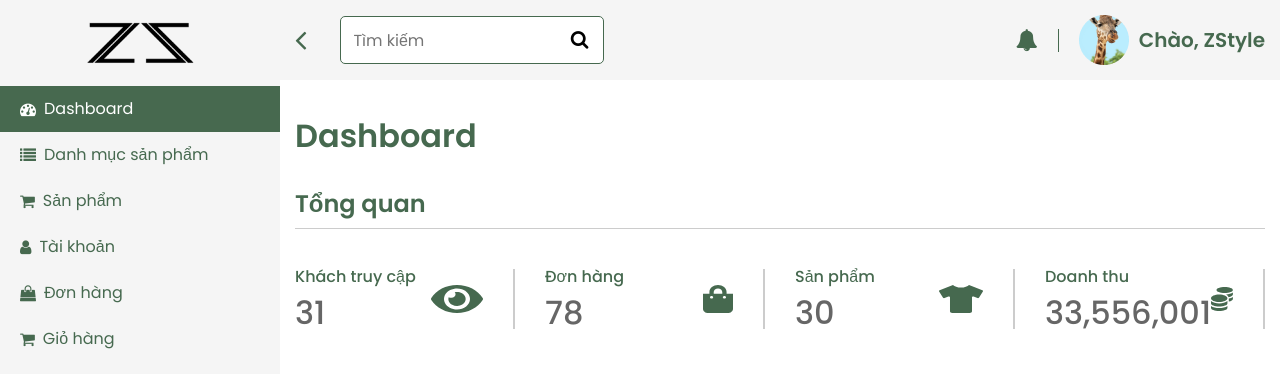
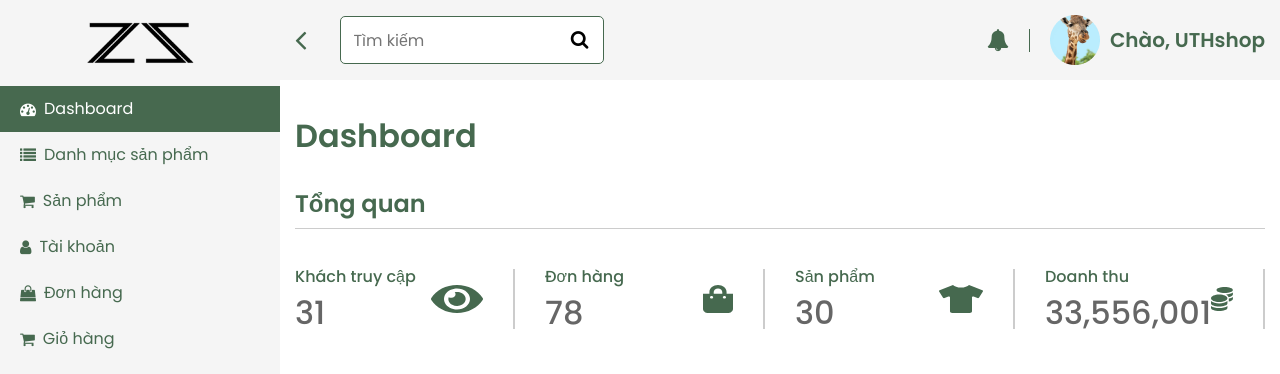
Before and after one commit to minhhoangcong/web_TMDT, a PHP site: page /view/admin/index.php in a window 1280 px wide. Shown: the top 374 px of the page. Run offline with PHP 8.4, Linux system fonts and the light colour scheme; the visitor is signed in with stand-in values (Sample User, id 1); data comes from the database, SQL or seed files in the repository; some libraries are stand-ins or nearby versions.

```diff
--- a/view/admin/binhluan.php
+++ b/view/admin/binhluan.php
@@ -85,7 +85,7 @@ foreach ($binhluan as $item) {
               <div class="header-avatar">
                 <img src="../layout/assets/images/avatar.png" alt="" />
               </div>
-              <div class="header-name">Chào, ZStyle</div>
+              <div class="header-name">Chào, UTHshop</div>
             </div>
           </div>
         </div>
--- a/view/admin/cart.php
+++ b/view/admin/cart.php
@@ -88,7 +88,7 @@ foreach ($cart as $item) {
               <div class="header-avatar">
                 <img src="../layout/assets/images/avatar.png" alt="" />
               </div>
-              <div class="header-name">Chào, ZStyle</div>
+              <div class="header-name">Chào, UTHshop</div>
             </div>
           </div>
         </div>
--- a/view/admin/catalog.php
+++ b/view/admin/catalog.php
@@ -100,7 +100,7 @@
               <div class="header-avatar">
                 <img src="../layout/assets/images/avatar.png" alt="" />
               </div>
-              <div class="header-name">Chào, ZStyle</div>
+              <div class="header-name">Chào, UTHshop</div>
             </div>
           </div>
         </div>
--- a/view/admin/dadung_voucher.php
+++ b/view/admin/dadung_voucher.php
@@ -38,7 +38,7 @@
               <div class="header-avatar">
                 <img src="../layout/assets/images/avatar.png" alt="" />
               </div>
-              <div class="header-name">Chào, ZStyle</div>
+              <div class="header-name">Chào, UTHshop</div>
             </div>
           </div>
         </div>
--- a/view/admin/dashboard.php
+++ b/view/admin/dashboard.php
@@ -21,7 +21,7 @@
               <div class="header-avatar">
                 <img src="../layout/assets/images/avatar.png" alt="" />
               </div>
-              <div class="header-name">Chào, ZStyle</div>
+              <div class="header-name">Chào, UTHshop</div>
             </div>
           </div>
         </div>
--- a/view/admin/design.php
+++ b/view/admin/design.php
@@ -55,7 +55,7 @@
               <div class="header-avatar">
                 <img src="../layout/assets/images/avatar.png" alt="" />
               </div>
-              <div class="header-name">Chào, ZStyle</div>
+              <div class="header-name">Chào, UTHshop</div>
             </div>
           </div>
         </div>
--- a/view/admin/donhang.php
+++ b/view/admin/donhang.php
@@ -85,7 +85,7 @@ foreach ($donhang as $item) {
               <div class="header-avatar">
                 <img src="../layout/assets/images/avatar.png" alt="" />
               </div>
-              <div class="header-name">Chào, ZStyle</div>
+              <div class="header-name">Chào, UTHshop</div>
             </div>
           </div>
         </div>
--- a/view/admin/footer.php
+++ b/view/admin/footer.php
@@ -6,7 +6,7 @@
             <div class="footer-logo">
               <img src="../layout/assets/images/logo-footer.svg" alt="" />
             </div>
-            <div class="footer-copy">@Copyright ZStyle.online since 2023</div>
+            <div class="footer-copy">@Copyright UTHshop.online since 2025 - Nhóm 5 - ĐH Giao thông Vận tải TP.HCM</div>
           </div>
         </footer>
       </div>
--- a/view/admin/header.php
+++ b/view/admin/header.php
@@ -50,7 +50,7 @@
                 <div class="header-avatar">
                   <img src="../layout/assets/images/avatar.png" alt="" />
                 </div>
-                <div class="header-name">Chào, ZStyle</div>
+                <div class="header-name">Chào, UTHshop</div>
               </div>
             </div>
           </div>
--- a/view/admin/img_product_color.php
+++ b/view/admin/img_product_color.php
@@ -78,7 +78,7 @@
               <div class="header-avatar">
                 <img src="../layout/assets/images/avatar.png" alt="" />
               </div>
-              <div class="header-name">Chào, ZStyle</div>
+              <div class="header-name">Chào, UTHshop</div>
             </div>
           </div>
         </div>
--- a/view/admin/imgdesign.php
+++ b/view/admin/imgdesign.php
@@ -39,7 +39,7 @@
               <div class="header-avatar">
                 <img src="../layout/assets/images/avatar.png" alt="" />
               </div>
-              <div class="header-name">Chào, ZStyle</div>
+              <div class="header-name">Chào, UTHshop</div>
             </div>
           </div>
         </div>
--- a/view/admin/product.php
+++ b/view/admin/product.php
@@ -238,7 +238,7 @@
               <div class="header-avatar">
                 <img src="../layout/assets/images/avatar.png" alt="" />
               </div>
-              <div class="header-name">Chào, ZStyle</div>
+              <div class="header-name">Chào, UTHshop</div>
             </div>
           </div>
         </div>
--- a/view/admin/tintuc.php
+++ b/view/admin/tintuc.php
@@ -62,7 +62,7 @@
               <div class="header-avatar">
                 <img src="../layout/assets/images/avatar.png" alt="" />
               </div>
-              <div class="header-name">Chào, ZStyle</div>
+              <div class="header-name">Chào, UTHshop</div>
             </div>
           </div>
         </div>
--- a/view/admin/user.php
+++ b/view/admin/user.php
@@ -226,7 +226,7 @@
               <div class="header-avatar">
                 <img src="../layout/assets/images/avatar.png" alt="" />
               </div>
-              <div class="header-name">Chào, ZStyle</div>
+              <div class="header-name">Chào, UTHshop</div>
             </div>
           </div>
         </div>
--- a/view/admin/voucher.php
+++ b/view/admin/voucher.php
@@ -54,7 +54,7 @@
               <div class="header-avatar">
                 <img src="../layout/assets/images/avatar.png" alt="" />
               </div>
-              <div class="header-name">Chào, ZStyle</div>
+              <div class="header-name">Chào, UTHshop</div>
             </div>
           </div>
         </div>
```
